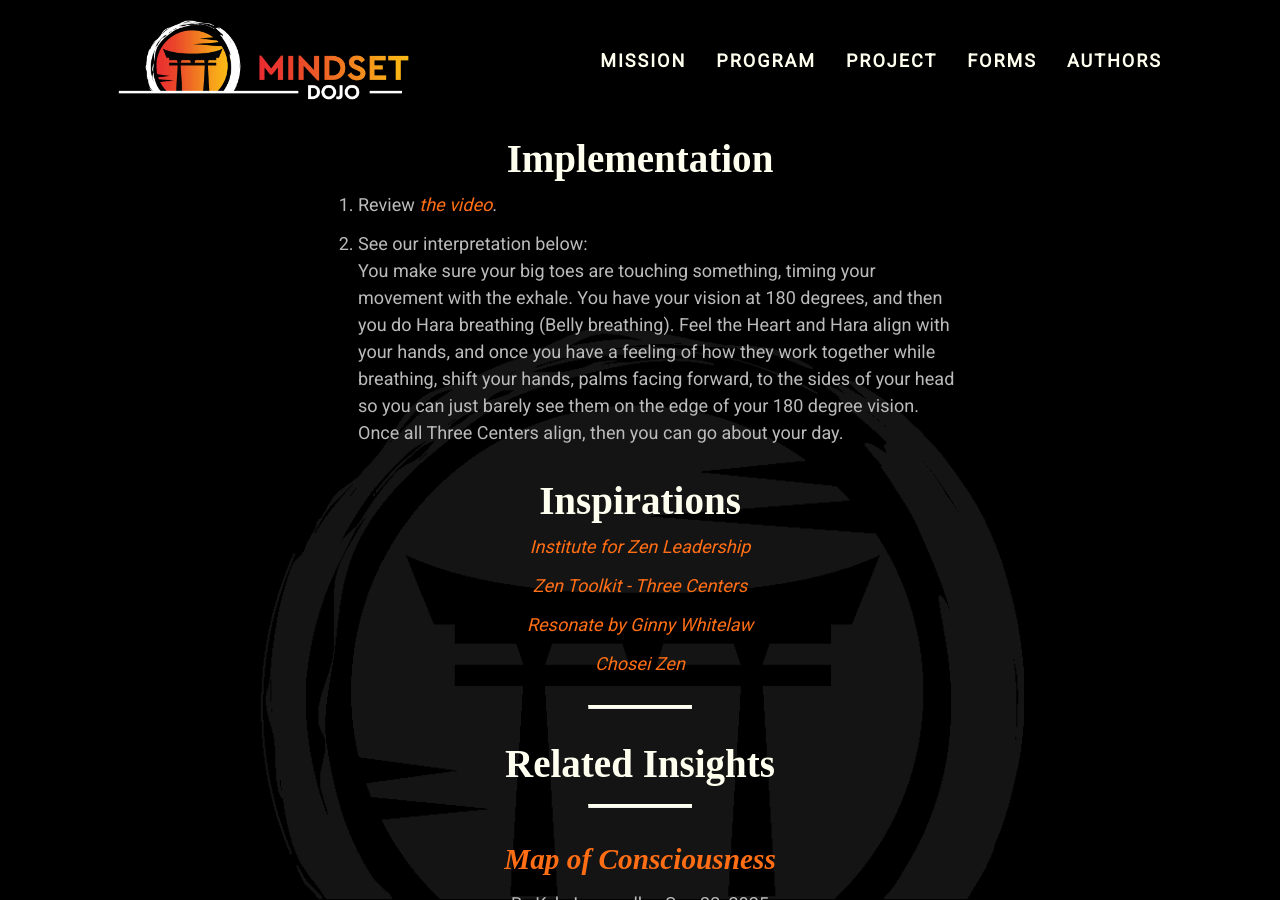
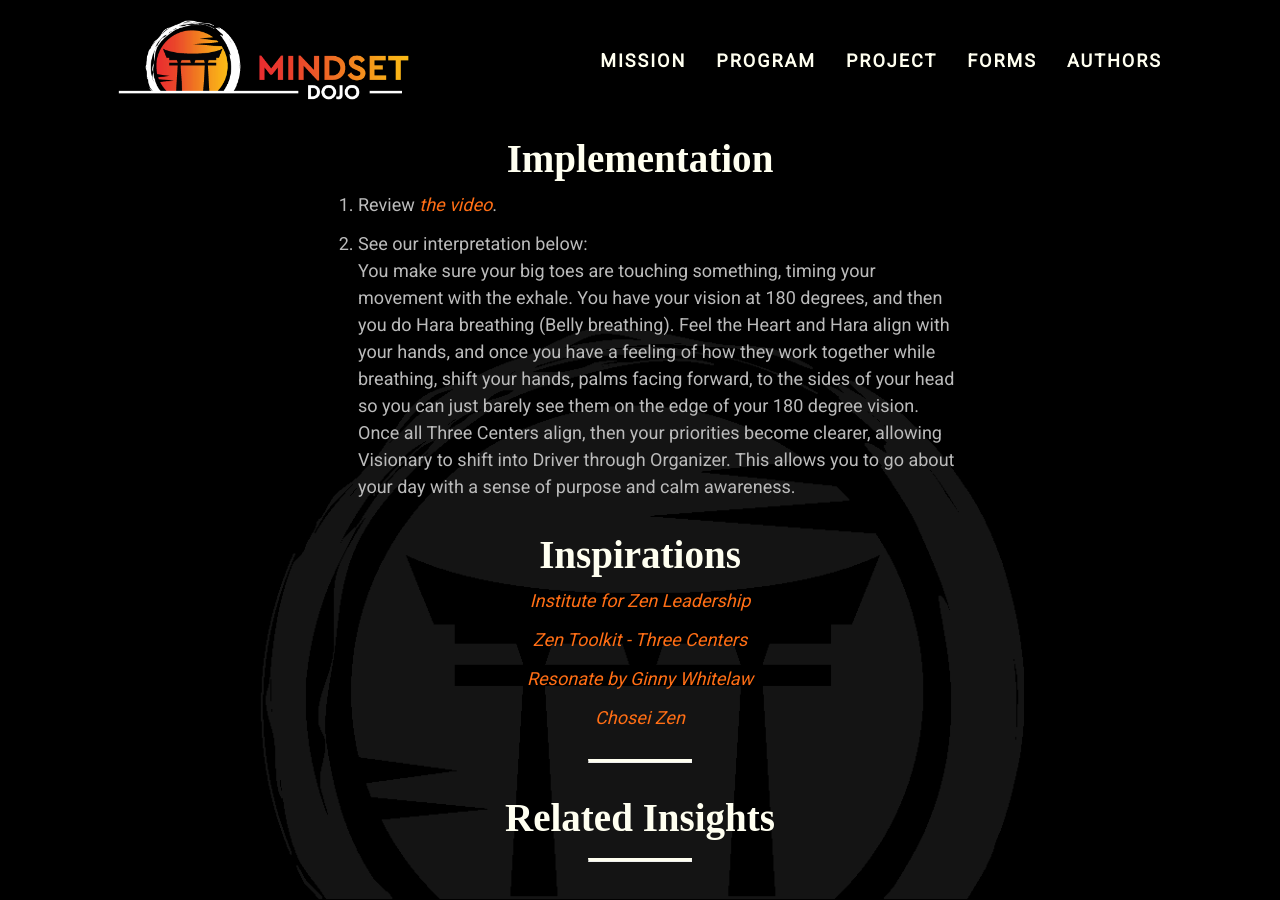
Before and after one commit to mindset-dojo/mindset-dojo.github.io, a Jekyll site: the page built from _forms/three-centers.md, in a window 1280 px wide and 900 px high, scrolled down 437 px. Built offline with Jekyll 4.4.1, drawn with Linux system fonts in a browser that asks for light colours; some web fonts are replaced.

Commit message:
fix(three-centers): target condition after three centers exercise.

```diff
--- a/_forms/three-centers.md
+++ b/_forms/three-centers.md
@@ -22,7 +22,7 @@ You relax completely, feeling the Ki (energy flow) through the Three Centers. Th
 
 1. Review [the video](https://vimeo.com/944672806/e099593826).
 2. See our interpretation below:
-    - You make sure your big toes are touching something, timing your movement with the exhale. You have your vision at 180 degrees, and then you do Hara breathing (Belly breathing). Feel the Heart and Hara align with your hands, and once you have a feeling of how they work together while breathing, shift your hands, palms facing forward, to the sides of your head so you can just barely see them on the edge of your 180 degree vision. Once all Three Centers align, then you can go about your day.
+    - You make sure your big toes are touching something, timing your movement with the exhale. You have your vision at 180 degrees, and then you do Hara breathing (Belly breathing). Feel the Heart and Hara align with your hands, and once you have a feeling of how they work together while breathing, shift your hands, palms facing forward, to the sides of your head so you can just barely see them on the edge of your 180 degree vision. Once all Three Centers align, then your priorities become clearer, allowing Visionary to shift into Driver through Organizer. This allows you to go about your day with a sense of purpose and calm awareness.
 
 ## Inspirations
 
```
